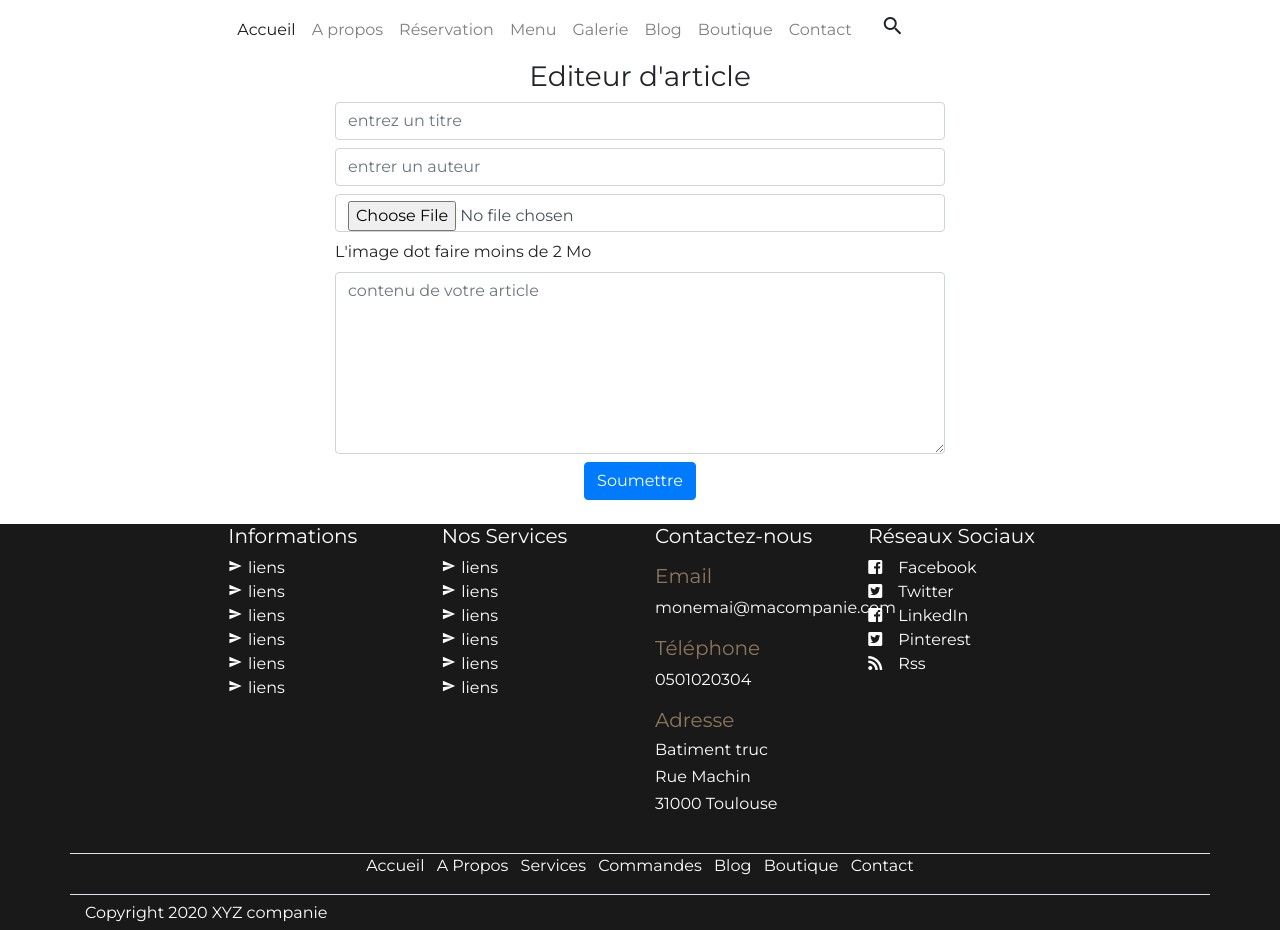
After one commit to Jlaqueyrie/siteRestaurant, a PHP site: page /src/blog_nouveaux_article.php in a window 1280 px wide. The commit adds this page. Shown: the part 333-1263 px from the top of the page. Run offline with PHP 8.4, Linux system fonts and the light colour scheme; some libraries are stand-ins or nearby versions.

Commit message:
ajout d'un formulaire pour Ãediter les articles du blog

```diff
--- /dev/null
+++ b/src/blog_nouveaux_article.php
@@ -0,0 +1,26 @@
+<?php
+
+include dirname(__DIR__).'\src\init.php';
+
+$page_contenu = <<<formulaireArticle
+<div class="row">
+  <form action="" method="post" class="col-md-6 offset-md-3">
+    <h3 class="text-center"> Editeur d'article</h3>
+    <input type="text" name="titre" placeholder="entrez un titre" class="form-control mb-2" required>
+    <input type="text" name="auteur" placeholder="entrer un auteur" class="form-control mb-2" required>
+
+    <input type="hidden" name="ma_upload_size" value="2097152">
+    <input type="file" name="photo" placeholder="sélectionner une photo pour votre article" class="form-control mb-2" required>
+    <p class="mb-2">L'image dot faire moins de 2 Mo</p>
+
+    <textarea name="contenu" class="form-control mb-2" placeholder="contenu de votre article" cols="30" rows="7" required></textarea>
+    <div class="text-center">
+      <button type="submit" class="btn btn-primary justify-content">Soumettre</button>
+    </div>
+  </form>
+</div>
+formulaireArticle;
+
+include dirname(__DIR__).'\src\layout.php';
+
+?>
--- a/www/login.php
+++ b/www/login.php
@@ -13,7 +13,7 @@ if(empty($_POST)=== false){
 
         if($form_u_mdp == $utilisateur_mdp){
             //gestion session utilisateur
-
+            $_SESSION['s_utilisateur'] = $form_u_id;
             //redirectiond page
             header('Location:index.php');
             exit();
```
Also changed, not shown: src/init.php (+8 -25 lines).
